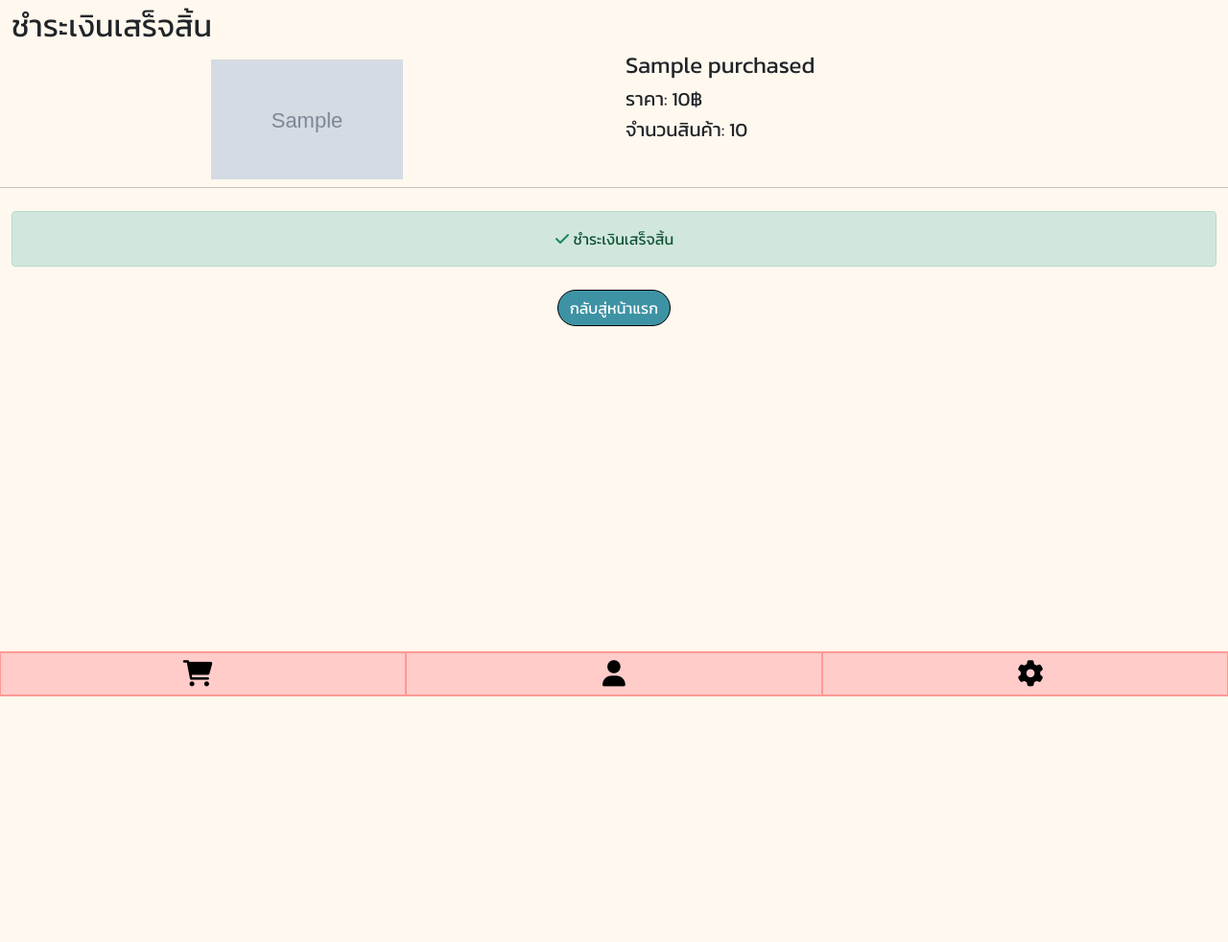
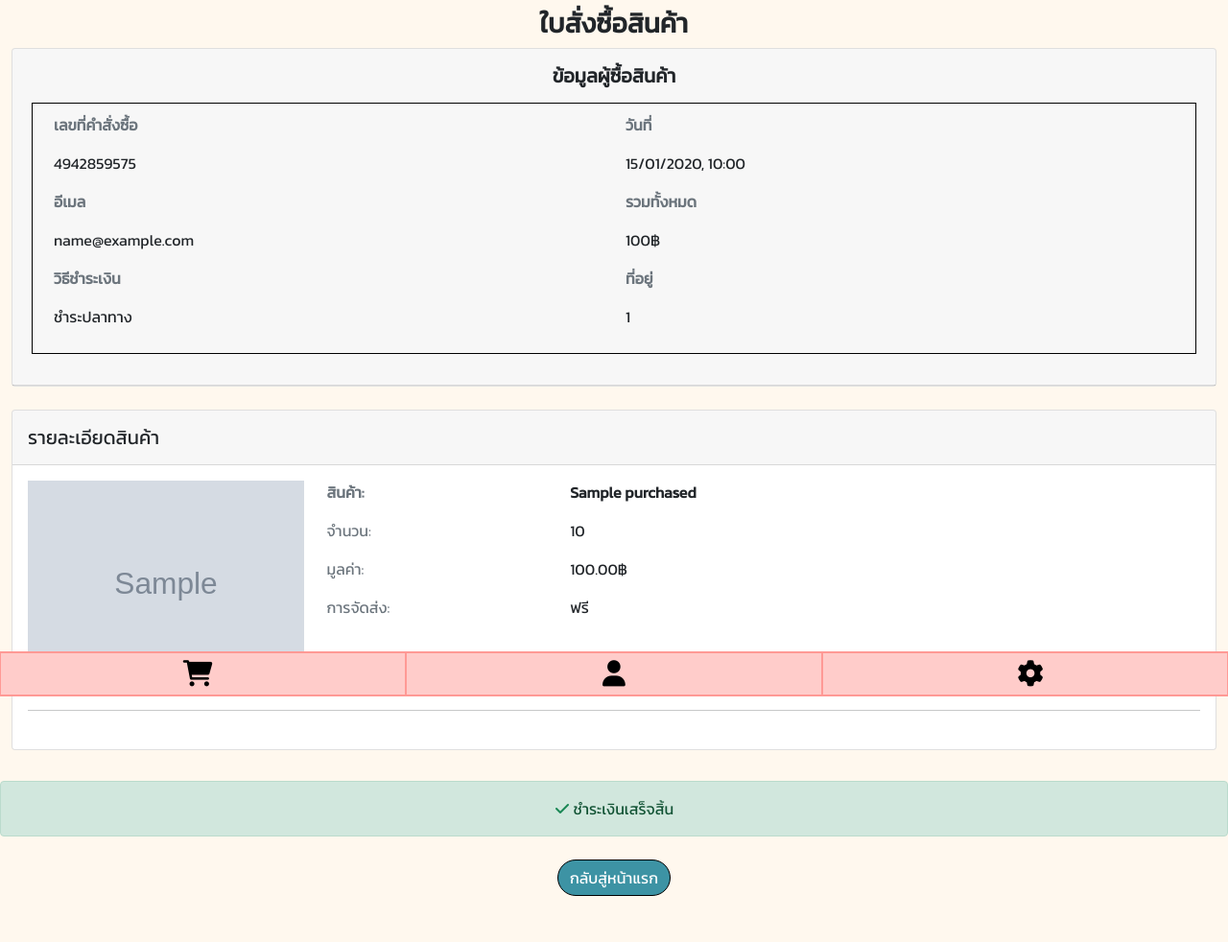
Before and after one commit to Audywb/k-pop-online, a Flask app: page /paymented in a window 1280 px wide. Shown: the part 74-1056 px from the top of the page at 96% size. Before the commit the page ends 800 px from the top, so only its background shows below. Run offline with Flask 2, Linux system fonts and the light colour scheme; the visitor is signed in with stand-in values (Sample User, id 1); grey boxes marked "Sample" are stand-in pictures; a database or web service that is not in the repository returns one stand-in record (values such as "Sample title"); some web fonts are replaced.

Commit message:
update project

```diff
--- a/app.py
+++ b/app.py
@@ -6,6 +6,7 @@ from werkzeug.utils import secure_filename
 
 import os
 import bcrypt
+import random
 
 app = Flask(__name__)
 app.secret_key = "KpopShop.com"
@@ -18,6 +19,7 @@ users = db.users
 products = db.products
 carts = db.carts
 purchased = db.purchased
+history = db.history
 
 UPLOAD_FOLDER = "/Users/66987/Documents/work-project/k-pop-shop/static/product-images"
 ALLOWED_EXTENSIONS = ["png", "jpg", "jpeg", "gif"]
@@ -29,6 +31,7 @@ def allowed_file(filename):
 
 app.config['UPLOAD_FOLDER'] = UPLOAD_FOLDER
 
+
 def login_is_required(function):
     def wrapper(*args, **kwargs):
         if "name" not in session:
@@ -39,6 +42,7 @@ def login_is_required(function):
             return function()
     wrapper.__name__ = function.__name__
     return wrapper
+
 
 def login_is_required_admin(function):
     def wrapper(*args, **kwargs):
@@ -65,9 +69,9 @@ def index():
         cout_cart = carts.count_documents({"user_email": session['email']})
     return render_template('index.html', username=username, product=all_product, cout_cart=cout_cart)
 
+
 @app.post("/search/<category>")
 def search(category):
-    print(category)
     cout_cart = 0
     all_product = products.find({"category": category})
     username = False
@@ -137,13 +141,37 @@ def updateAmountCart(id):
 
     return redirect(url_for('view_cart'))
 
+
 @app.post('/add/purchased/<payment>/')
 def addPurchased(payment):
     print(request.form['optradio'])
     pay_by = request.form['optradio']
+    f_purchased = purchased.find({"user_email": session['email']})
+    cout_purchased = purchased.count_documents(
+        {"user_email": session['email']})
+    if cout_purchased > 0:
+        history.insert_many(f_purchased)
+        purchased.delete_many({"user_email": session['email']})
     if bool(payment) == True:
-        product = carts.find({"user_email": session['email']})
-        purchased.insert_many(product)
+        for i in carts.find({"user_email": session['email']}):
+            username = i['user_name']
+            useremail = i['user_email']
+            product_id = i['product_id']
+            product_name = i['product_name']
+            product_price = i['product_price']
+            product_amount = i['product_amount']
+            product_image = i['product_image']
+            purchased.insert_one({
+                "user_name": username,
+                "user_email": useremail,
+                "product_id": product_id,
+                "product_name": product_name,
+                "product_price": product_price,
+                "product_amount": product_amount,
+                "product_image": product_image,
+                "pay_by": pay_by,
+                "pay_date": datetime.now()
+            })
         carts.delete_many({"user_email": session['email']})
 
     return redirect(url_for('paymented'))
@@ -153,21 +181,42 @@ def addPurchased(payment):
 @login_is_required
 def paymented():
     product = []
+    order_no = random.randint(0, 10000000000)
     product = purchased.find({"user_email": session['email']})
+    price_total = []
+    price = 0
+    address = session['address']
+    for i in purchased.find({"user_email": session['email']}):
+        pay_by = i['pay_by']
+        date = i['pay_date']
+        pay_date = date.strftime("%d/%m/%Y, %H:%M")
+        total = i['product_price']
+        n = i['product_amount']
+        totaled = int(total)*int(n)
+        price_total.append(int(totaled))
+    price = sum(price_total)
     flash('ชำระเงินเสร็จสิ้น')
-    return render_template('paymented.html', product=product)
+    return render_template('paymented.html',
+                           product=product,
+                           order_no=order_no,
+                           pay_date=pay_date,
+                           email=session['email'],
+                           sum_price=price,
+                           pay_by=pay_by,
+                           address=address
+                           )
 
 
 @app.route("/cart/payment")
 @login_is_required
 def payment():
     product = []
+    price = 0
+    address = session['address']
     cout_cart = carts.count_documents({"user_email": session['email']})
     if cout_cart > 0:
         product = carts.find({"user_email": session['email']})
         price_total = []
-        price = 0
-        address = session['address']
         phone = session['phone_number']
         name = session['name']
         for i in carts.find({"user_email": session['email']}):
@@ -216,6 +265,32 @@ def deleteItem_to_Product(id):
     if "name" in session:
         products.delete_one({"_id": ObjectId(id)})
         return redirect(url_for('viewAdminItem'))
+    else:
+        return abort(404)
+
+
+@app.route("/admin/update/<id>", methods=['GET', 'POST'])
+def admin_update(id):
+    if "name" in session and session['is_admin'] == True:
+        product = products.find_one({"_id": ObjectId(id)})
+
+        if request.method == 'POST':
+            print(id)
+            print(request.form['name'])
+            product_name = request.form['name']
+            price = request.form['price']
+            stock = request.form['stock']
+            category = request.form['select']
+            print(product_name)
+            products.find_one_and_update({"_id": ObjectId(id)}, {
+                "$set": {
+                    'name': product_name,
+                    'price': price,
+                    'stock': stock,
+                    'category': category
+                }})
+            return redirect(url_for('viewAdminItem'))
+        return render_template('admin_edit.html', username="username", product=product)
     else:
         return abort(404)
 
--- a/templates/paymented.html
+++ b/templates/paymented.html
@@ -7,32 +7,110 @@
 
 {% block content %}
 <div class="container-fluid">
-    <h2 class="mt-2" id="text-top-card">ชำระเงินเสร็จสิ้น</h2>
+    <h3 class="mt-2 d-flex justify-content-center fw-bold" id="text-top-card">ใบสั่งซื้อสินค้า</h3>
+    <div class="card mb-4">
+        <div class="card-header py-3">
+            <h5 class="mb-0 text-center fw-bold">ข้อมูลผู้ซื้อสินค้า</h5>
+            <div class="card-body">
+                <div class="row" style="border: 1px solid black; padding: 10px;">
+                    <div class="col-lg-6 col-md-6">
+                        <p class="text-muted"><strong>เลขที่คำสั่งซื้อ</strong></p>
+                        <p>{{ order_no }}</p>
+                    </div>
+                    <div class="col-lg-6 col-md-6">
+                        <p class="text-muted"><strong>วันที่</strong></p>
+                        <p>{{ pay_date }}</p>
+                    </div>
+                    <div class="col-lg-6 col-md-6">
+                        <p class="text-muted"><strong>อีเมล</strong></p>
+                        <p>{{ email }}</p>
+                    </div>
+                    <div class="col-lg-6 col-md-6">
+                        <p class="text-muted"><strong>รวมทั้งหมด</strong></p>
+                        <p>{{ sum_price }}฿</p>
+                    </div>
+                    <div class="col-lg-6 col-md-6">
+                        <p class="text-muted"><strong>วิธีชำระเงิน</strong></p>
+                        {% if pay_by == "banking" %}
+                        <p>โอนเงินเข้าบัญชีธนาคาร</p>
+                        {% else %}
+                        <p>ชำระปลาทาง</p>
+                        {% endif %}
+                    </div>
+                    <div class="col-lg-6 col-md-6">
+                        <p class="text-muted"><strong>ที่อยู่</strong></p>
+                        <p>{{address}}</p>
+                    </div>
+                </div>
+            </div>
+        </div>
+    </div>
     <div class="row">
+        <section class="h-100 gradient-custom">
+            <div class="row d-flex justify-content-center">
+                <div class="col">
+                    <div class="card mb-4">
+                        <div class="card-header py-3">
+                            <h5 class="mb-0">รายละเอียดสินค้า</h5>
+                        </div>
                         {% for item in product %}
-        <div class="col-lg-6 mt-2 mb-lg-2 d-flex justify-content-center">
-            <img class="cart-images" src="../static/product-images/{{ item['product_image'] }}"
-                alt="{{ item['product_name'] }}">
+                        <div class="card-body">
+                            <!-- Single item -->
+                            <div class="row">
+                                <div class="col-lg-3 col-md-12 col-sm-12 mb-4 mb-lg-0">
+                                    <!-- Image -->
+                                    <div class="bg-image hover-overlay hover-zoom ripple rounded"
+                                        data-mdb-ripple-color="light">
+                                        <img src="../static/product-images/{{ item['product_image'] }}" class="w-100"
+                                            alt="item['product_name']" />
+                                        <a href="#!">
+                                            <div class="mask" style="background-color: rgba(251, 251, 251, 0.2)">
                                             </div>
-        <div class="col-lg-6 mb-2">
-            <h4>{{ item['product_name'] }}</h4>
-            <h5>ราคา: {{ item['product_price'] }}฿</h5>
-            <h5>จำนวนสินค้า: {{ item['product_amount'] }}</h5>
-            <!-- <form method="POST" action="{{ url_for('updateAmountCart', id=item['_id']) }}" class="row g-3">
-                <div class="col-auto">
-                    <label for="inputPassword2" class="col-form-label">จำนวนสินค้า</label>
+                                        </a>
+                                    </div>
+                                    <!-- Image -->
                                 </div>
                                 <div class="col-auto">
-                    <input type="number" class="form-control" id="inputPassword2" placeholder="เพิ่มจำนวนสินค้า"
-                        value='{{ item.product_amount }}' name="amount">
+                                    <div class="row">
+                                        <div class="col-lg-5 col-md-6 text-muted">
+                                            <p><strong>สินค้า:</strong></p>
                                         </div>
-                <div class="col-auto">
-                    <button type="submit" class="btn btn-info mb-3">Confirm</button>
+                                        <div class="col-lg-4 col-md-6">
+                                            <p><strong>{{ item['product_name'] }}</strong></p>
                                         </div>
-            </form> -->
+                                        <div class="col-lg-5 col-md-6 text-muted">
+                                            <p>จำนวน:</p>
                                         </div>
-        <hr>
+                                        <div class="col-lg-4 col-md-6">
+                                            <p>{{ item.product_amount }}</p>
+                                        </div>
+                                        <div class="col-lg-5 col-md-6 text-muted">
+                                            <p>มูลค่า:</p>
+                                        </div>
+                                        <div class="col-lg-4 col-md-6">
+                                            <p>{{ "%0.2f" | format(item.product_price| int*item.product_amount| int)
+                                                }}฿
+                                            </p>
+                                        </div>
+                                        <div class="col-lg-5 col-md-6 text-muted">
+                                            <p>การจัดส่ง:</p>
+                                            <!-- Data -->
+                                        </div>
+                                        <div class="col-lg-4 col-md-6">
+                                            <p>ฟรี</p>
+                                        </div>
+                                    </div>
+                                </div>
+                            </div>
+                            <!-- Single item -->
+                            <hr class="my-4" />
+                        </div>
                         {% endfor %}
+                    </div>
+                </div>
+            </div>
+        </section>
+    </div>
 </div>
 {% with messages = get_flashed_messages() %}
 {% if messages %}
```
Also changed, not shown: templates/admin_edit.html (added, +104 -0 lines), templates/all_view_admin.html (+8 -4 lines), templates/payment.html (+1 -6 lines), README.md. Lines whose indentation alone changed are shown as unchanged.
